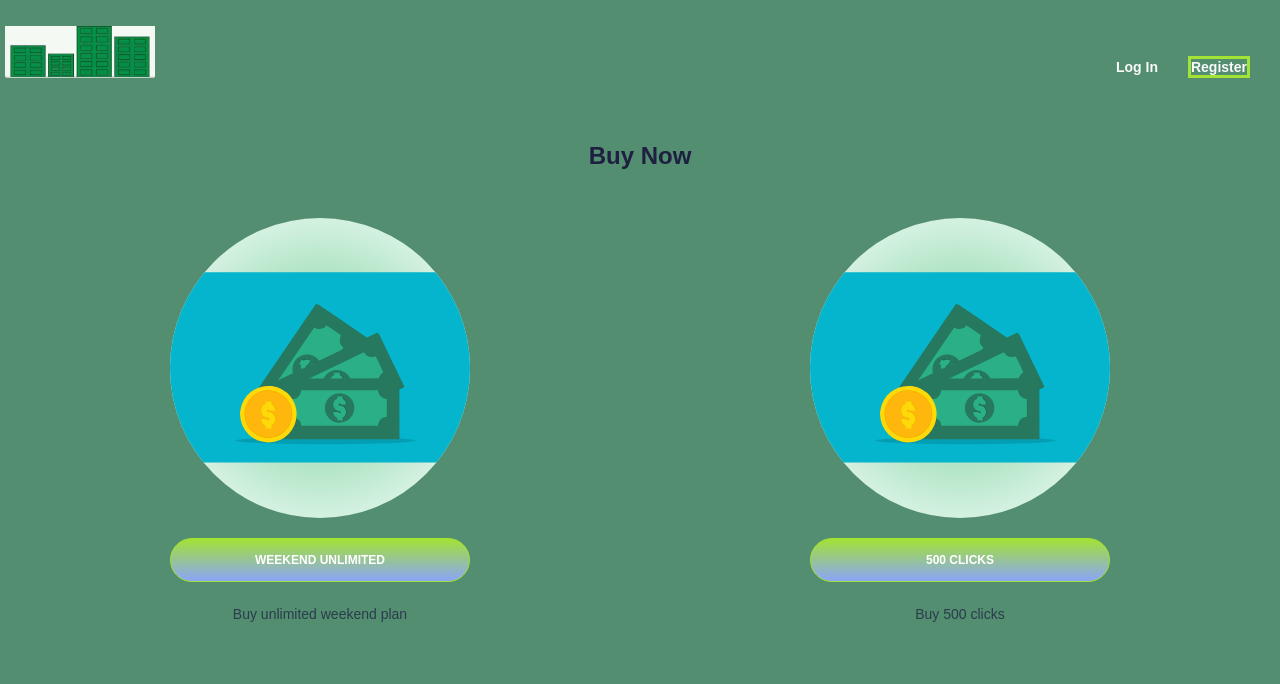
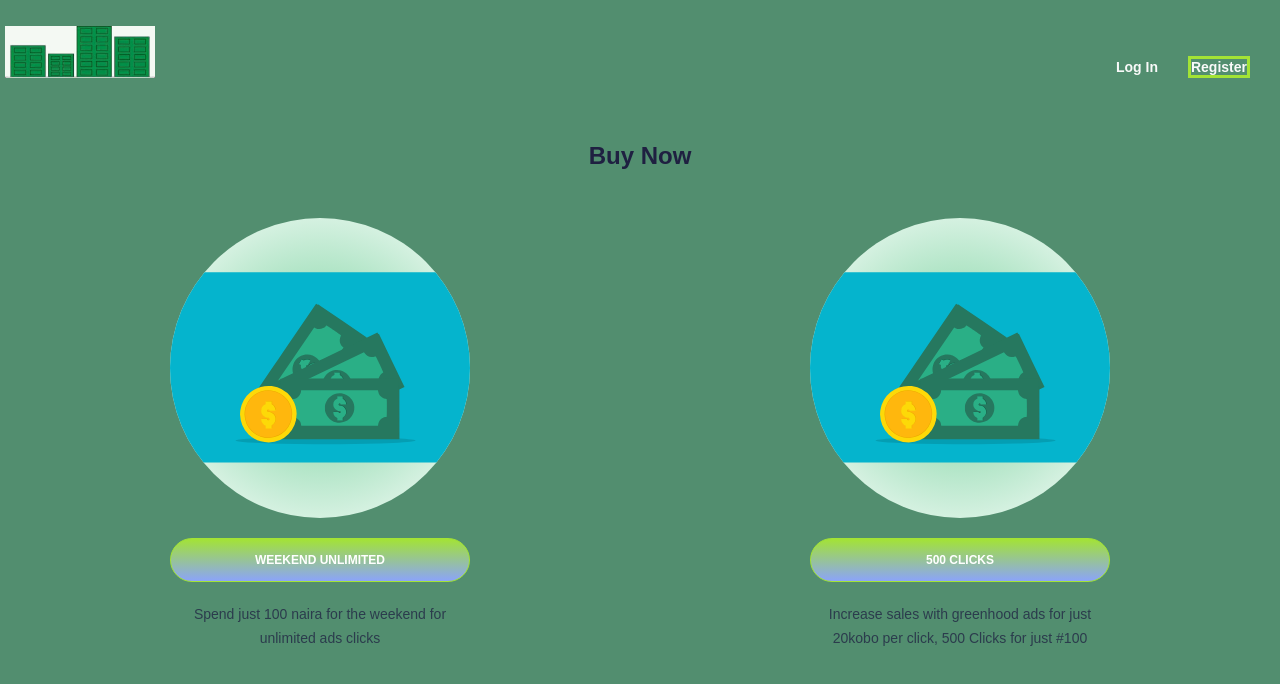
Before and after one commit to Josiah-williams/Advert-App, a React (Create React App) app: page /payment in a window 1280 px wide. Shown: the top 684 px of the page. Built offline with nearby package versions, Linux system fonts and the light colour scheme.

Commit message:
Added a payment component

```diff
--- a/src/pages/payment.js
+++ b/src/pages/payment.js
@@ -8,26 +8,27 @@ export default function payment() {
       <h1>Buy Now</h1>
       <div className="dives">
         <div className="signup-card">
-          <Link to="/appform">
+        <a target="_blank" href="https://paystack.com/buy/unlimited-weekend-vbahtd">
             <div className="img-wrapper">
               <img src={money} alt="money" className="sign-up" />
             </div>
             <button className="button-primary button-big">
               weekend Unlimited
             </button>
-          </Link>
-          <p>Buy unlimited weekend plan</p>
+          </a>
+          <p>Spend just 100 naira for the weekend for unlimited ads clicks</p>
         </div>
         <div className="signup-card">
-          <Link to="/promotion">
+        <a target="_blank" href="https://paystack.com/buy/500-clicks-mcyaew">
             <div className="img-wrapper">
               <img src ={money} alt="money" className="sign-up" />
             </div>
             <button className="button-primary button-big">
               500 clicks
             </button>
-          </Link>
-          <p>Buy 500 clicks</p>
+          </a>
+          <p>Increase sales with greenhood ads for just 20kobo per click, 500 Clicks for just #100
+          </p>
         </div>
       </div>
     </div>
```
